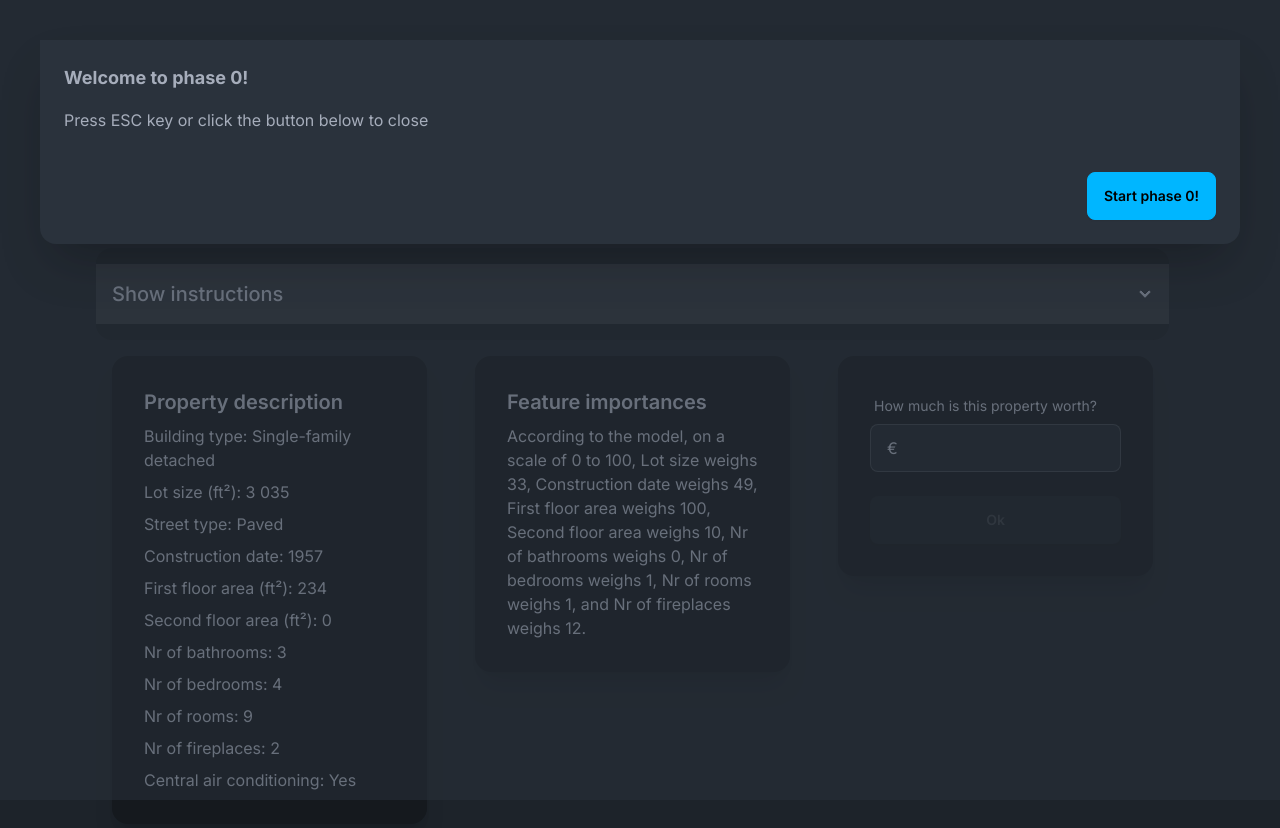
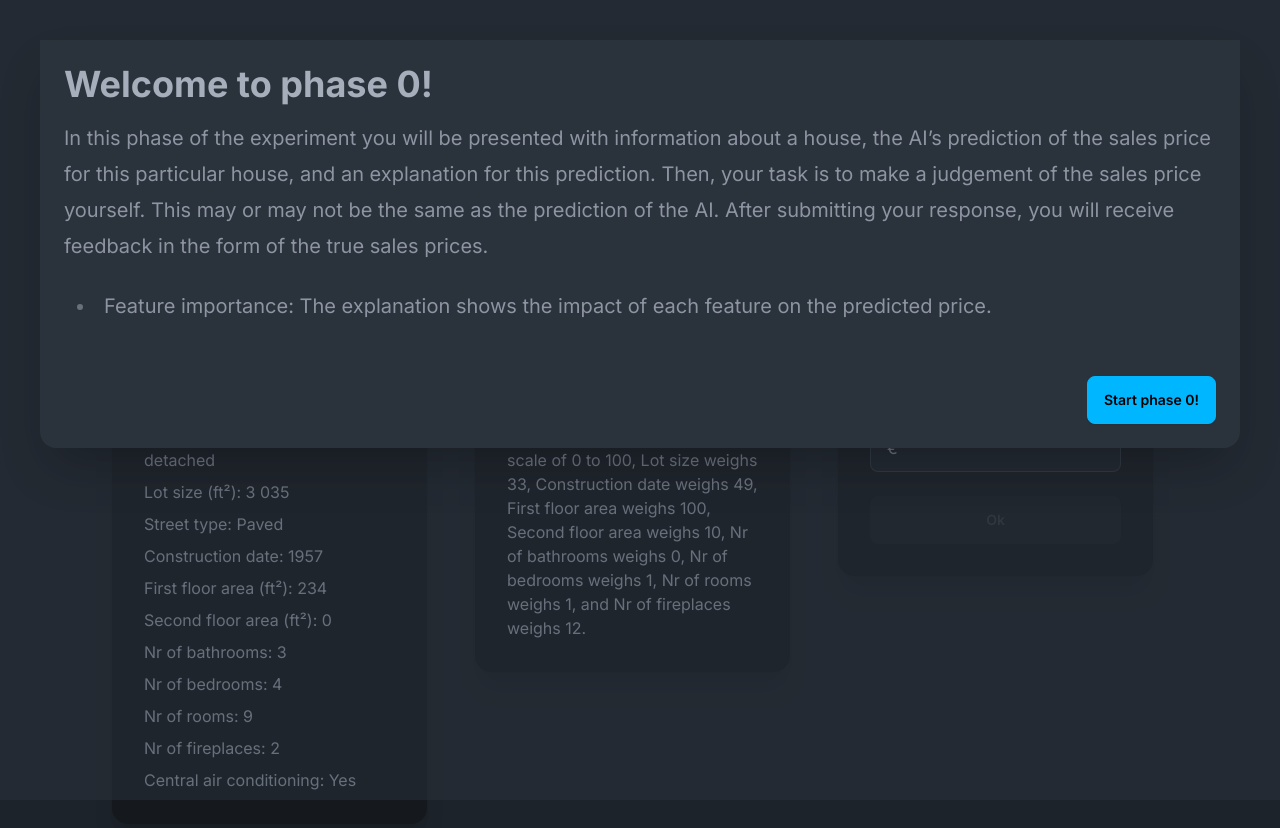
Before and after one commit to Paul-543NA/turk_xai_uva, a Next.js app: page / in a window 1280 px wide. Shown: the top 828 px of the page. Built offline with nearby package versions, Linux system fonts and the light colour scheme.

Commit message:
Phase information in modal

```diff
--- a/src/app/page.js
+++ b/src/app/page.js
@@ -77,8 +77,10 @@ export default function Home() {
       open={showPhaseInfoModal}
     >
       <div className="modal-box bg-neutral text-neutral-content">
-        <h3 className="font-bold text-lg">Welcome to phase {currentPhase}!</h3>
-        <p className="py-4">Press ESC key or click the button below to close</p>
+        <h3 className="font-bold text-4xl">Welcome to phase {currentPhase}!</h3>
+        <div className="py-4">
+          <PhaseInstructions />
+        </div>
         <div className="modal-action">
           <button className="btn btn-info" onClick={closeModal}>
             Start phase {currentPhase}!
@@ -90,10 +92,10 @@ export default function Home() {
 
   return (
     <main className="flex min-h-screen flex-col items-leading justify-start p-24">
+      {phaseInformationModal}
+
       {/* Header */}
       <div className="flex items-center justify-between mb-4">
-        {phaseInformationModal}
-
         <h1 className="text-4xl font-bold text-center mb-0">This is a title</h1>
         {/* Explanation view selection dropdown */}
         <div className="flex flex-row gap-4">
@@ -127,7 +129,9 @@ export default function Home() {
           Show instructions
         </div>
         <div className="collapse-content flex justify-center">
-          <PhaseInstructions />
+          <div className="py-4 pt-4">
+            <PhaseInstructions />
+          </div>
         </div>
       </div>
 
--- a/src/components/instructions.jsx
+++ b/src/components/instructions.jsx
@@ -25,7 +25,7 @@ export const PhaseInstructions = () => {
   const { currentPhase, userExplanationType } = useAnswers();
 
   return (
-    <div className="prose !max-w-none prose-lg xl:prose-xl py-4 pt-4">
+    <div className="prose !max-w-none prose-lg xl:prose-xl">
       {currentPhase === "0" && (
         <>
           {userExplanationType === "none" ? (
```
